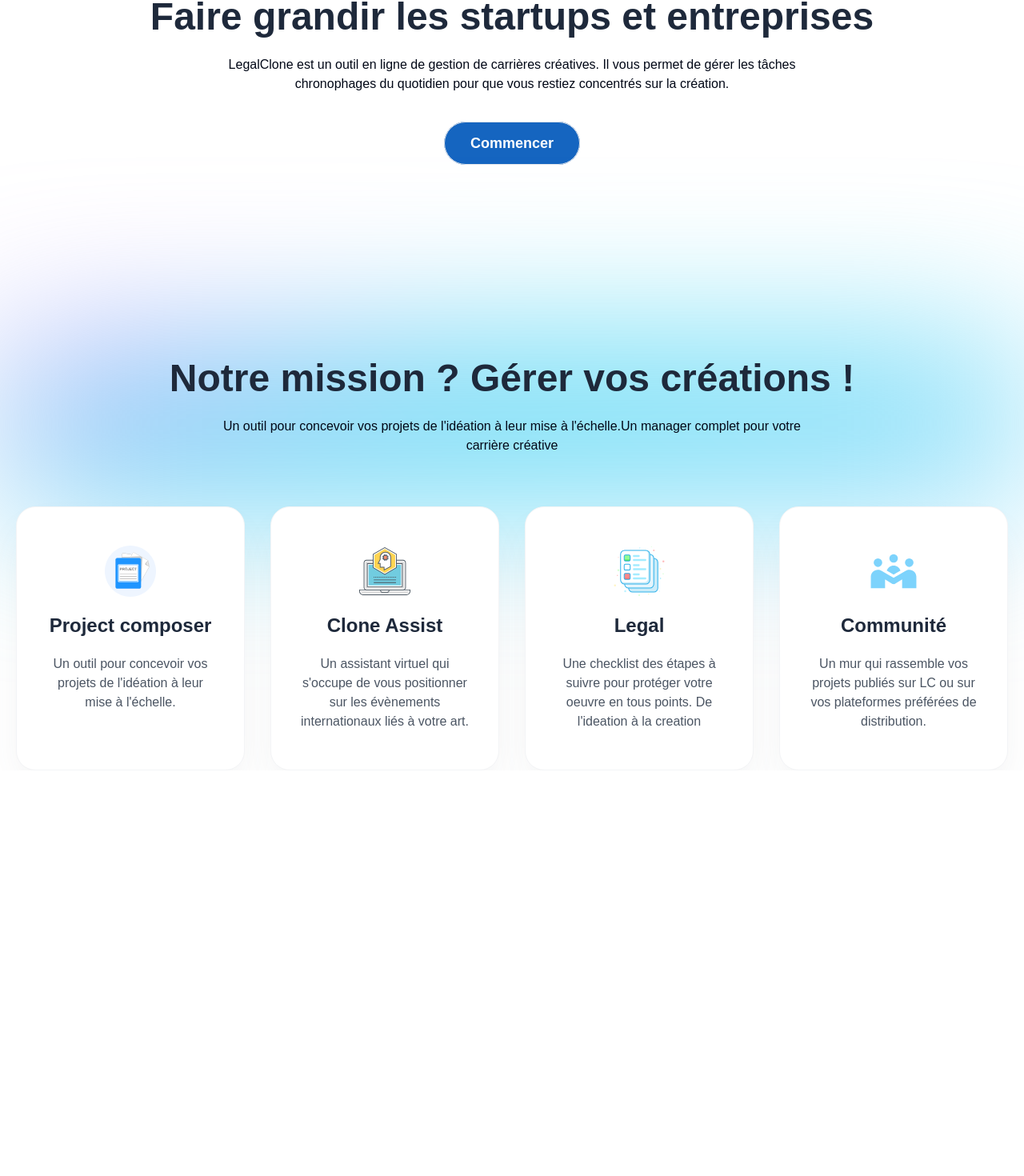
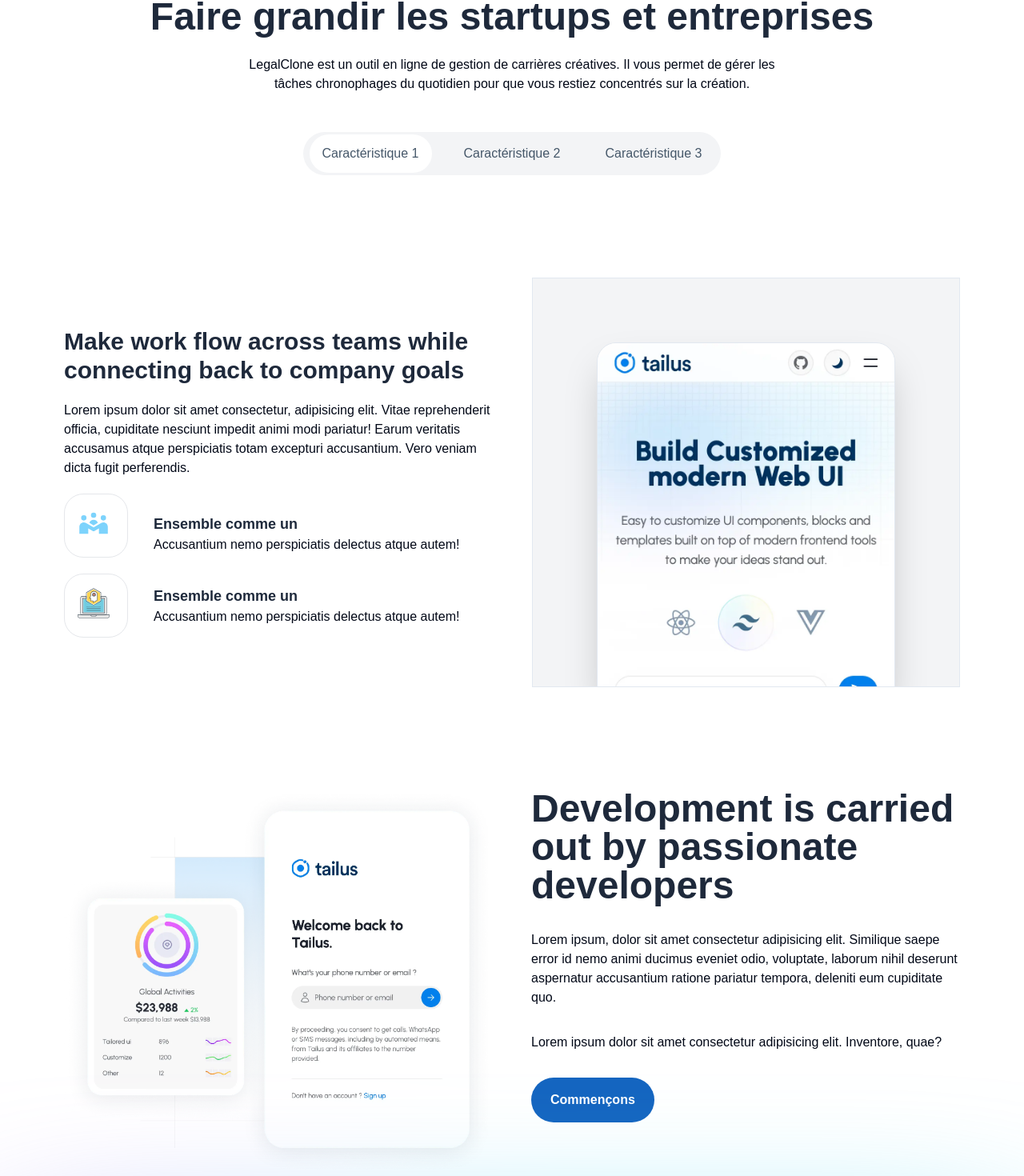
Before and after one commit to charlesdzadu/brydg-legalclone, a Next.js app: page / in a window 1280 px wide. Shown: the part 1059-2529 px from the top of the page at 80% size. Before the commit the page ends 2022 px from the top, so only its background shows below. Built offline with nearby package versions, Linux system fonts and the light colour scheme.

Commit message:
Update: CTA and Footer

```diff
--- a/app/page.tsx
+++ b/app/page.tsx
@@ -2,6 +2,8 @@ import Nav from '@/components/nav'
 import Hero from '@/components/hero'
 import Company from '@/components/company'
 import Feature from '@/components/feature'
+import Cta from  '@/components/cta'
+import Footer from '@/components/footer'
 export default function Home() {
   // console.log('Hello World')
   return (
@@ -11,6 +13,8 @@ export default function Home() {
           <Hero />
           <Company />
           <Feature/>
+           <Cta/>
+           <Footer/>
 
         </div>
     </>
--- /dev/null
+++ b/components/cta.tsx
@@ -0,0 +1,54 @@
+const Cta = () => {
+  return (
+    <>
+      <div className=" bg-gray-100 border border-gray-200 w-full mx-auto max-w-screen-2xl px-5 sm:px-20 pt-20 lg:text-left lg:items-start  font-custom">
+        <div className=" flex flex-col gap-10 lg:gap-20 lg:flex-row items-center  ">
+          <div className="lg:w-[55%]">
+            <h1 className="text-my-bold text-3xl md:text-4xl xl:text-5xl font-bold  dark:text-white">
+              One step to improve your workflow
+            </h1>
+            <p className="mt-12  text-lg sm:text-xl font-thin  text-my-text dark:text-gray-300">
+              Lorem ipsum dolor sit amet consectetur adipisicing elit. Illo
+              nulla dolor aliquam, repellat iure sit reprehenderit
+              necessitatibus
+            </p>
+            <div className=" relative mt-10 flex items-center justify-between p-6 border-my-primary bg-white border-2 shadow-md rounded-full dark:border-white/10">
+              <div className="flex items-center gap-4">
+                <img
+                  className="w-6 h-6"
+                  src="/icons/envelope.svg"
+                  alt="envelope"
+                />
+                <input
+                  type="email"
+                  name="email"
+                  id="email"
+                  placeholder="Votre adresse mail "
+                  className="outline-none  bg-inherit"
+                />
+              </div>
+
+              <button
+                type="submit"
+                title="Start buying"
+                className="bg-my-blue absolute right-4 py-[3px]  px-6 lg:py-3 rounded-full font-semibold text-my-primary"
+              >
+                <span className="hidden md:block">Travaillons </span>
+                <span className="block md:hidden">
+                  <img
+                    className="w-8 h-8 text-white"
+                    src="/icons/send.svg"
+                    alt="send icon"
+                  />
+                </span>
+              </button>
+            </div>
+          </div>
+          <img className="lg:w-[45%]" src="/images/login.webp" alt="team" />
+        </div>
+      </div>
+    </>
+  )
+}
+
+export default Cta
--- a/components/feature.tsx
+++ b/components/feature.tsx
@@ -1,8 +1,8 @@
 const Feature = () => {
   return (
     <>
-      <section className="mt-32  w-full mx-auto max-w-screen-2xl px-5">
-        <div className="text-center">
+      <section className="mt-32  w-full mx-auto max-w-screen-2xl px-5 lg:px-20">
+        <div className="text-center flex flex-col items-center">
           <h2 className="text-3xl font-bold text-my-bold dark:text-wite md:text-4xl xl:text-5xl">
             Faire grandir les startups et entreprises
           </h2>
@@ -11,16 +11,90 @@ const Feature = () => {
             Il vous permet de gérer les tâches chronophages du quotidien pour
             que vous restiez concentrés sur la création.
           </p>
-          <a
-            className=" mx-auto mt-12 mb-12  rounded-full border bg-my-blue border-gray-200  text-white dark:border-opacity-60 px-8 py-4 lg:text-lg  font-semibold "
-            href="#"
-          >
-            {' '}
-            Commencer
-          </a>
+          {/* TAB */}
+          <div className="grid grid-cols-3 gap-6 items-center bg-gray-100 mx-auto w-auto   px-2 py-[3px] rounded-full border-gray-200 text-my-text ">
+            <button className="bg-white hover:text-my-blue rounded-full py-3 px-4 ">
+              {' '}
+              Caractéristique 1{' '}
+            </button>
+            <button className="active:bg-white hover:text-my-blue rounded-full py-3 px-4 ">
+              {' '}
+              Caractéristique 2
+            </button>
+            <button className="active:bg-white hover:text-my-blue rounded-full py-3 px-4 ">
+              {' '}
+              Caractéristique 3
+            </button>
+          </div>
+          {/* CAPTURE  */}
+          <div className="mt-32 w-full  flex flex-col md:flex-row items-center gap-10">
+            <div className=" md:w-1/2 flex flex-col items-start gap-5 text-left">
+              <h1 className="text-2xl md:text-3xl font-bold text-my-bold">
+                Make work flow across teams while connecting back to company
+                goals
+              </h1>
+              <p >
+                Lorem ipsum dolor sit amet consectetur, adipisicing elit. Vitae
+                reprehenderit officia, cupiditate nesciunt impedit animi modi
+                pariatur! Earum veritatis accusamus atque perspiciatis totam
+                excepturi accusantium. Vero veniam dicta fugit perferendis.
+              </p>
+              <div className="flex items-center gap-8">
+                <div className="border-gray-200 border-solid border-[1px] p-4 rounded-3xl h-20 w-20 ">
+                  <img
+                    className="w-10 h-10  "
+                    src="/icons/community.svg"
+                    alt="Community"
+                  />
+                </div>
+
+                <div className="text-left mt-5">
+                  <h2 className="text-lg text-my-bold font-bold">Ensemble comme un</h2>
+                  <p>Accusantium nemo perspiciatis delectus atque autem!</p>
+                </div>
+              </div>
+
+              <div className="flex items-center gap-8">
+                <div className="border-gray-200 border-solid border-[1px] p-4 rounded-3xl h-20 w-20 ">
+                  <img
+                    className="w-10 h-10  "
+                    src="/icons/intelligence-assistant.svg"
+                    alt="assistance icon"
+                  />
+                </div>
+                <div className="text-left">
+                  <h2 className="text-lg text-my-bold font-bold">Ensemble comme un</h2>
+                  <p>Accusantium nemo perspiciatis delectus atque autem!</p>
+                </div>
+              </div>
+            </div>
+            {/* CAPTURE D'ECRAN */}
+            <div className="h-96 overflow-clip py-10 sm:h-[32rem] lg:p-20 bg-gray-100 border  ">
+              {/* panel 1   */}
+                <div className="">
+                  <img className="mx-auto h-80 w-96 rounded-t-3xl border object-cover object-top shadow-2xl sm:h-[28rem]  " src="/images/tailus-home.webp" alt="capture d'écran LegalClone" />
+                </div>
+            </div>
+          </div>
         </div>
+
+        {/* CTA  */}
+
+        <div className="mt-32 md:flex gap-12">
+          <div className="md:w-5/12 lg:w-1/2">
+          <img src="/images/login.webp" alt="ecran de connexion" />
+          </div>
+
+            <div className="md:w-5/12 lg:w-1/2 flex flex-col gap-8">
+              <h1 className="text-3xl  font-bold text-my-bold md:text-4xl xl:text-5xl">Development is carried out by passionate developers</h1>
+              <p>Lorem ipsum, dolor sit amet consectetur adipisicing elit. Similique saepe error id nemo animi ducimus eveniet odio, voluptate, laborum nihil deserunt aspernatur accusantium ratione pariatur tempora, deleniti eum cupiditate quo.</p>
+              <p>Lorem ipsum dolor sit amet consectetur adipisicing elit. Inventore, quae?</p>
+              <a className="bg-my-blue px-6 py-4 text-white font-bold rounded-full self-start" href="#">Commençons</a>
+            </div>
+        </div>
+        {/* FONCTIONNALITES */}
       </section>
-      <section className=" relative mt-64 w-full mx-auto max-w-screen-2xl text-center px-5 ">
+      <section className=" relative mt-32 w-full mx-auto max-w-screen-2xl text-center px-5 ">
         <div className="absolute inset-0 bg-gradient-to-br from-purple-400 from-20% via-cyan-400 via-30% to-sky-300 to-90% blur-[106px] h-40"></div>
         <div className="relative">
           <h1 className=" font-bold text-my-bold text-3xl md:text-4xl xl:text-5xl ">
@@ -32,7 +106,7 @@ const Feature = () => {
           </p>
 
           <div className="mt-16 grid gap-8 sm:mx-auto sm:w-2/3 md:w-full md:grid-cols-2 xl:grid-cols-4">
-             {/* FEATURE 1  */}
+            {/* FEATURE 1  */}
             <div className="flex flex-col  items-center gap-5 rounded-3xl bg-white border border-gray-100 px-8 py-12 shadow-2xl shadow-gray-600/10">
               <img
                 className="w-16 h-16  "
@@ -55,10 +129,11 @@ const Feature = () => {
                 alt="icon assistance"
               />
               <h1 className="text-2xl font-semibold text-my-bold">
-              Clone Assist
+                Clone Assist
               </h1>
               <p className="text-base text-gray-600">
-              Un assistant virtuel qui s'occupe de vous positionner sur les évènements internationaux liés à votre art.
+                Un assistant virtuel qui s'occupe de vous positionner sur les
+                évènements internationaux liés à votre art.
               </p>
             </div>
             {/* FEATURE 3 */}
@@ -68,12 +143,10 @@ const Feature = () => {
                 src="/icons/checklist.svg"
                 alt="icon assistance"
               />
-              <h1 className="text-2xl font-semibold text-my-bold">
-              Legal
-              </h1>
+              <h1 className="text-2xl font-semibold text-my-bold">Legal</h1>
               <p className="text-base text-gray-600">
-              Une checklist des étapes à suivre pour protéger votre oeuvre en tous points.
-              De l'ideation à la creation
+                Une checklist des étapes à suivre pour protéger votre oeuvre en
+                tous points. De l'ideation à la creation
               </p>
             </div>
             {/* FEATURE 4  */}
@@ -83,11 +156,10 @@ const Feature = () => {
                 src="/icons/community.svg"
                 alt="icon community"
               />
-              <h1 className="text-2xl font-semibold text-my-bold">
-              Communité
-              </h1>
+              <h1 className="text-2xl font-semibold text-my-bold">Communité</h1>
               <p className="text-base text-gray-600">
-              Un mur qui rassemble vos projets publiés sur LC ou sur vos plateformes préférées de distribution.
+                Un mur qui rassemble vos projets publiés sur LC ou sur vos
+                plateformes préférées de distribution.
               </p>
             </div>
           </div>
--- /dev/null
+++ b/components/footer.tsx
@@ -0,0 +1,37 @@
+const Footer = () => {
+  return (
+    <>
+    <div className="flex flex-col gap-4  py-10">
+    <div className=" w-fullflex flex-col gap-4  md:flex-row md:justify-between w-full mx-auto max-w-screen-2xl px-5 ">
+        <h1 className="w-full md:w-5/12 text-2xl font-semibold text-my-bold">
+          LegalClone{' '}
+        </h1>
+        <div className="flex flex-col md:flex-row md:justify-between md:w-7/12 w-full mt-10">
+          <ul>
+            <li>
+              <a href="#">Accueil</a>
+            </li>
+          </ul>
+          <ul>
+            <li>
+              <a href="#">A propos </a>
+            </li>
+          </ul>
+          <ul>
+            <li>
+              <a href="#">Services</a>
+            </li>
+          </ul>
+        </div>
+      </div>
+      <div className="flex flex-col md:flex-row md:justify-between   w-full mx-auto max-w-screen-2xl px-5">
+        <div></div>
+        <p>©LegalClone 2023 </p>
+        <p>Tous droits réservés</p>
+      </div>
+    </div>
+
+    </>
+  )
+}
+export default Footer
```
Also changed, not shown: public/images/login.webp (renamed from public/images/stats-login.webp).
